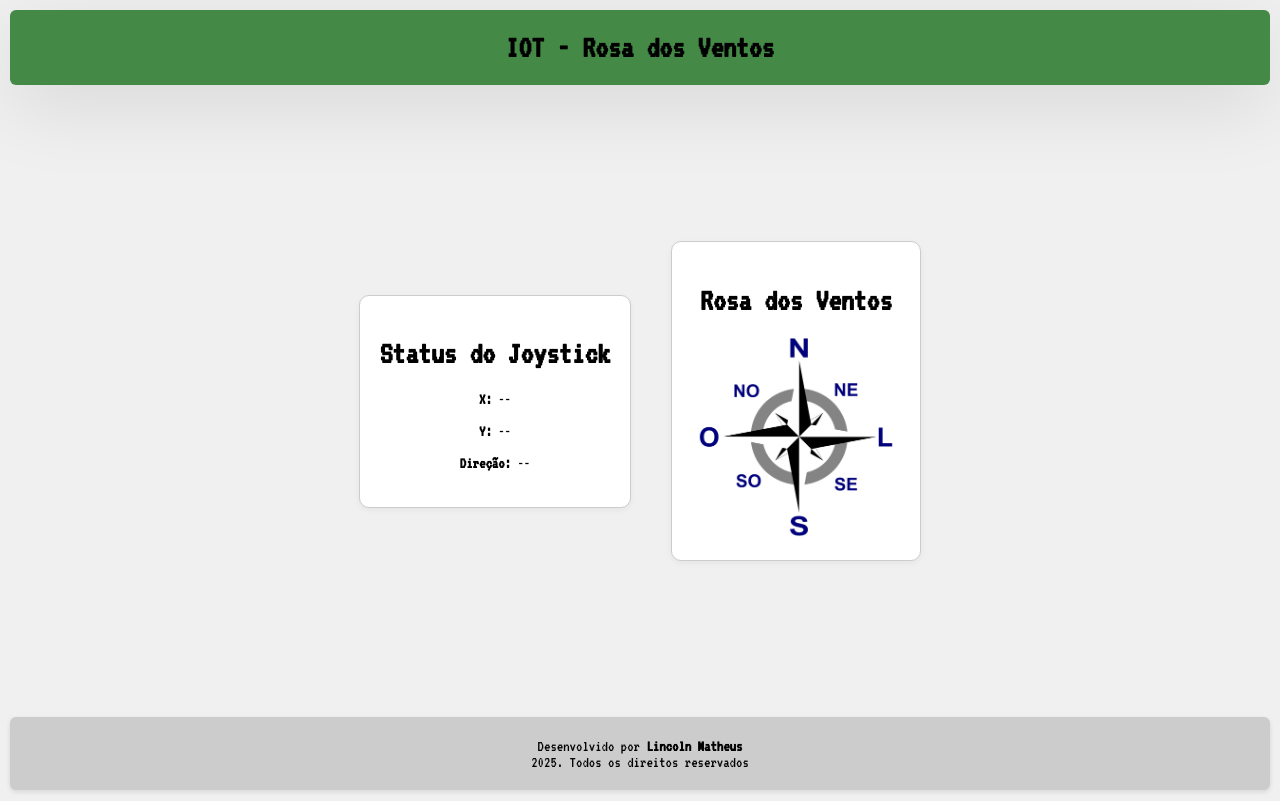
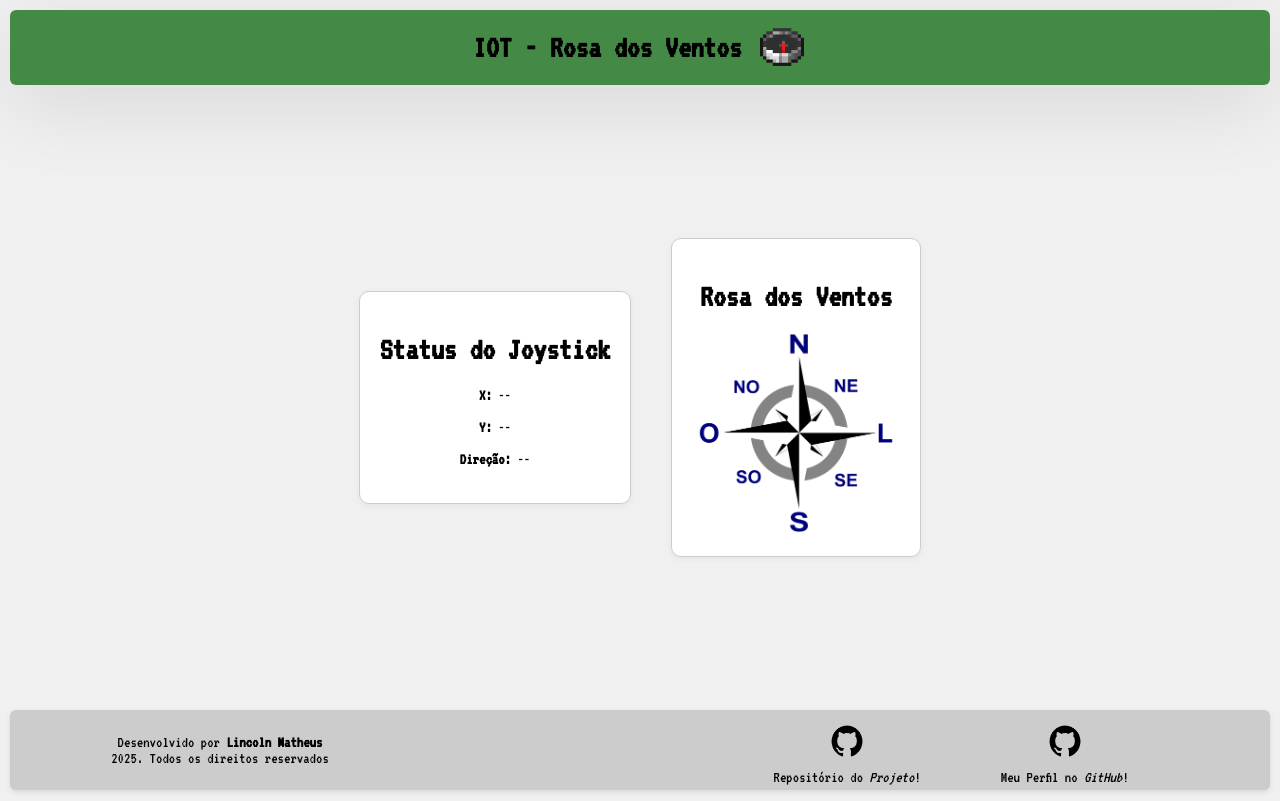
Before and after one commit to LincolnMatheus97/Api-Iot-RSE, a Flask app: page /dashboard/joystick in a window 1280 px wide. Run offline with Flask 3, Linux system fonts and the light colour scheme; some libraries are stand-ins or nearby versions.

Commit message:
:truck: chore: Modifica o HTML do dashboard/joystick

```diff
--- a/templates/joystick.html
+++ b/templates/joystick.html
@@ -8,6 +8,7 @@
 <body>
     <header>
         <h1>IOT - Rosa dos Ventos</h1>
+        <img src="{{ url_for('static', filename='images/gif-bussola.gif')}}" alt="icone-animado" id="header-gif">
     </header>
     <br>
     <main>
@@ -17,6 +18,7 @@
             <p><strong>Y:</strong> <span id="y">--</span></p>
             <p><strong>Direção:</strong> <span id="direcao">--</span></p>
         </div>
+        <br>
         <div class="box" id="bussola-box">
             <h1>Rosa dos Ventos</h1>
             <img id="rosaDosVentos" src="{{ url_for('static', filename='images/rosa_dos_ventos.png') }}" alt="Rosa dos Ventos">
@@ -24,11 +26,28 @@
     </main>
     <br>
     <footer>
-        <p>
+        <div>
+           <p>
             Desenvolvido por <strong>Lincoln Matheus</strong>
             <br>
             2025. Todos os direitos reservados
-        </p>
+            </p>
+        </div>
+        <br>
+        <div class="div-footer">
+            <figure>
+                <a href="https://github.com/LincolnMatheus97/Iot-rosa-do-ventos" target="_blank" >
+                <img src="{{ url_for('static', filename='images/git.png')}}" alt="gitHubProjeto" id="imagem-git">
+                </a>
+                <figcaption>Repositório do <em>Projeto</em>!</figcaption>
+            </figure>
+            <figure>
+                <a href="https://github.com/LincolnMatheus97" target="_blank" >
+                <img src="{{ url_for('static', filename='images/git.png')}}" alt="meuGit" id="imagem-git">
+                </a>
+                <figcaption>Meu Perfil no<em> GitHub</em>!</figcaption>
+            </figure>
+        </div>
     </footer>
     <script src="{{ url_for('static', filename='js/joystick.js') }}"></script>
 </body>
```
